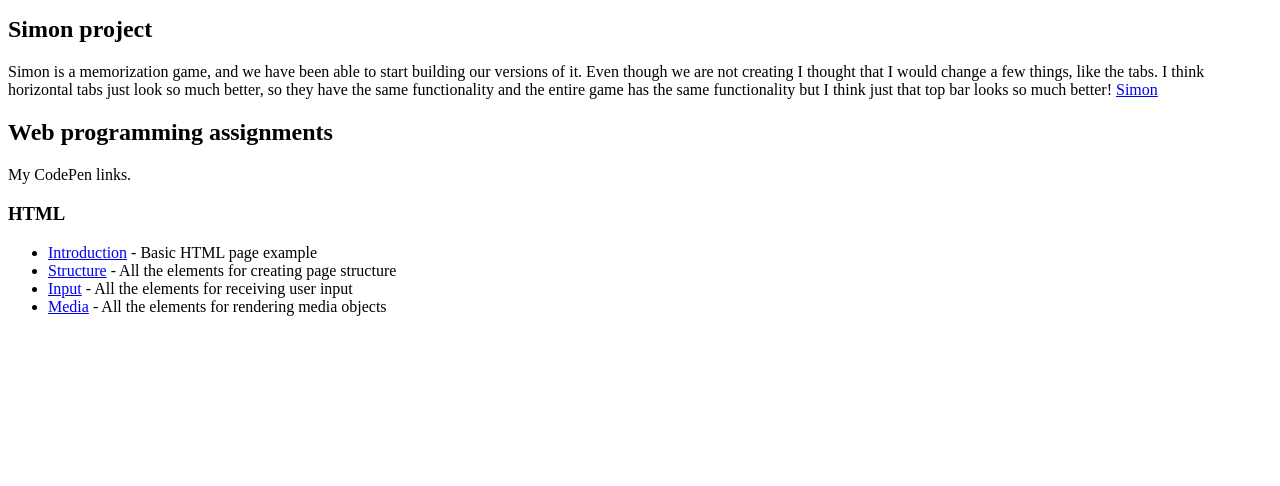
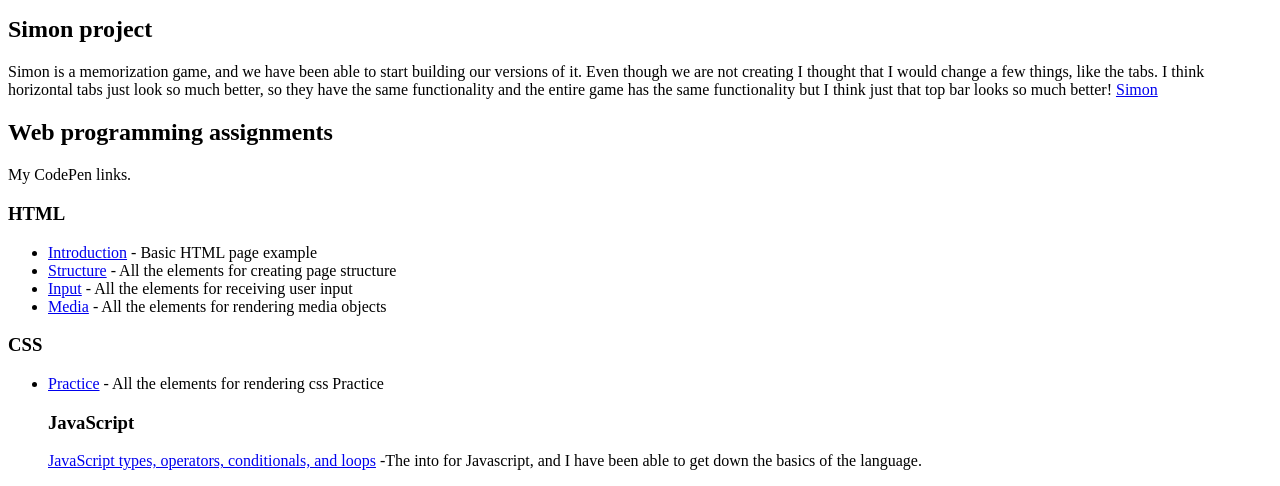
Before and after one commit to AmmonArctech/Website_html, a plain HTML site: page index.html in a window 1280 px wide. Shown: the part 842-1328 px from the top of the page. Before the commit the page ends 1174 px from the top, so only its background shows below. Drawn offline with Linux system fonts and the light colour scheme.

Commit message:
Updated the index to include the Javascript portions now.

```diff
--- a/index.html
+++ b/index.html
@@ -81,6 +81,18 @@
             the elements for rendering media objects
           </li>
         </ul>
+        <h3>CSS</h3>
+        <ul>
+          <li>
+            <a href="https://codepen.io/agleaso4/pen/yLxBjKz">Practice</a> - All
+            the elements for rendering css Practice
+          </li>
+        </ul>
+        <ul>
+          <h3>JavaScript</h3>
+          <a href="https://codepen.io/agleaso4/pen/RwYarEj?editors=1011">JavaScript types, operators, conditionals, and loops</a> -The
+          into for Javascript, and I have been able to get down the basics of the language.
+        </ul>
       </section>
     </main>
   </body>
```
